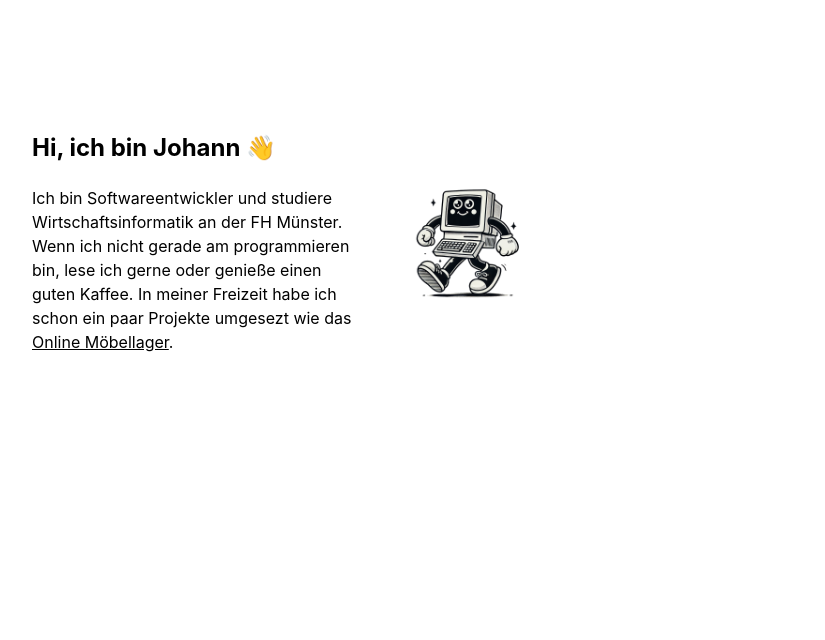
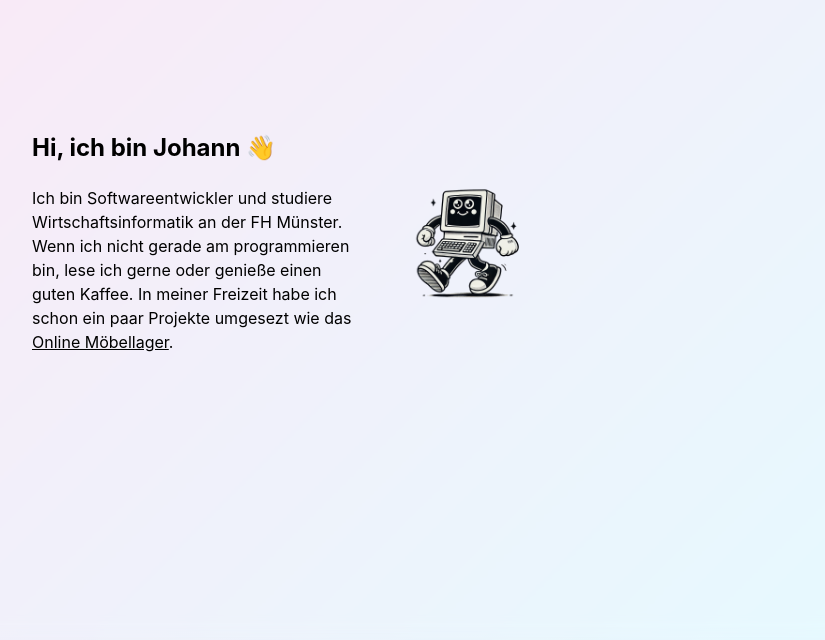
Before and after one commit to johann-vu/jvue-home, a plain HTML site: page index.html in a window 1280 px wide. Shown: the part 160-800 px from the top of the page, without its empty margins (358-1183 px from the left). Drawn offline with Linux system fonts and the light colour scheme.

Commit message:
Add background gradient and blur effect to body

```diff
--- a/style.css
+++ b/style.css
@@ -1,5 +1,7 @@
 :root {
 	--background-color: white;
+	--background-gradient-start: rgba(255, 0, 150, 0.1);
+	--background-gradient-end: rgba(0, 204, 255, 0.1);
 	--text-color: black;
 }
 
@@ -14,10 +16,12 @@ body {
 	display: flex;
 	justify-content: center;
 	align-items: center;
-	height: 100%;
-	min-height: 100vh;
+	height: 100vh;
+	background: linear-gradient(135deg, var(--background-gradient-start), var(--background-gradient-end));
 	background-color: var(--background-color);
+	backdrop-filter: blur(10px);
 }
+
 
 .wrapper {
 	display: flex;
```
